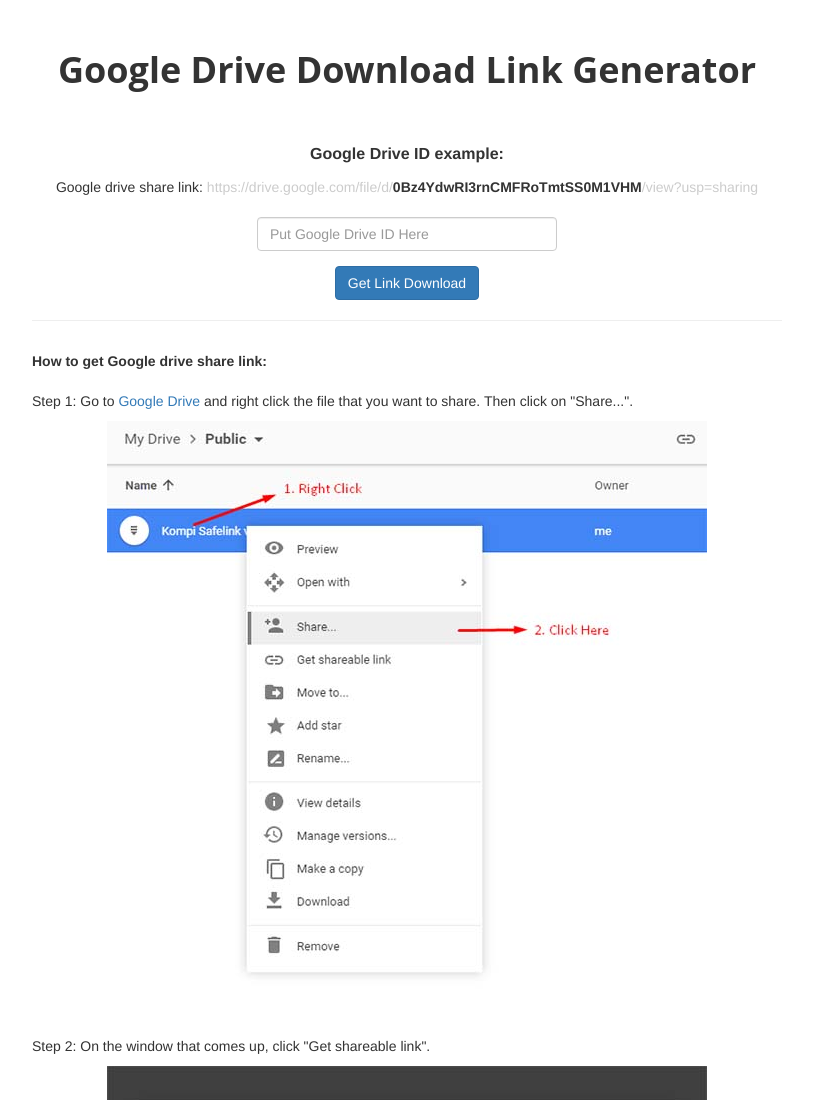
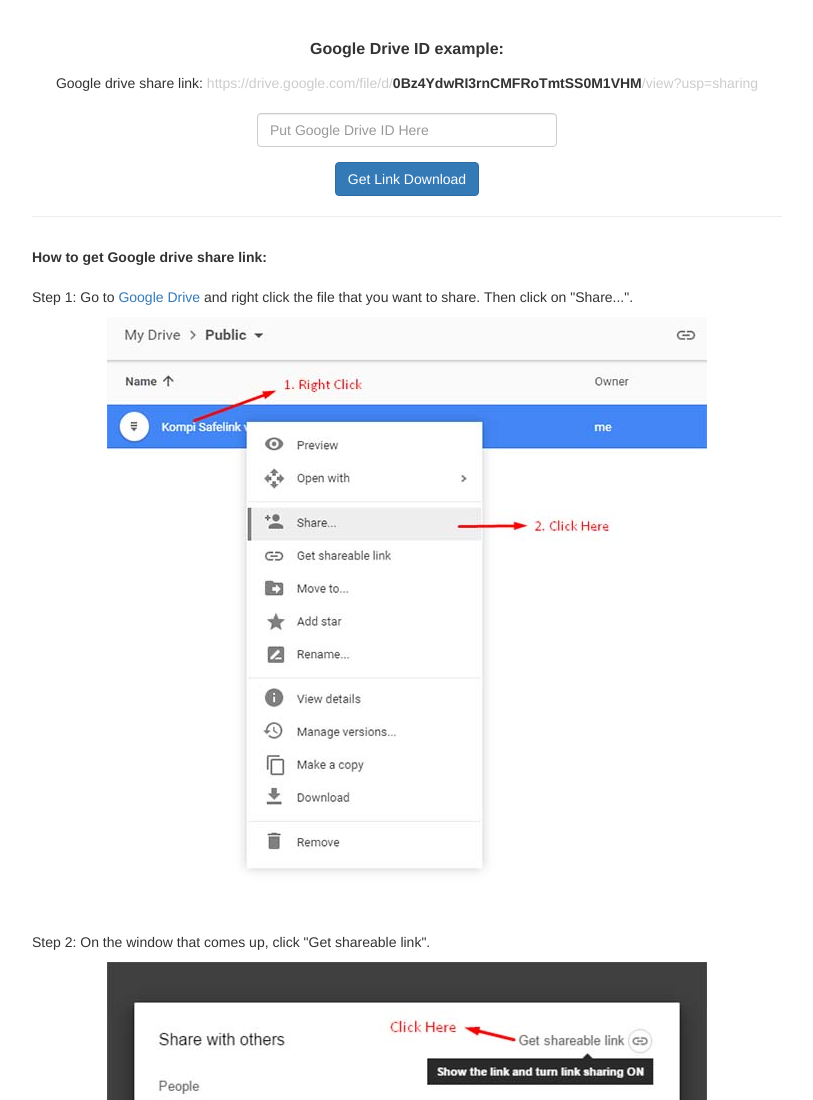
Before and after one commit to fernandj/Google-Drive-Generator, a plain HTML site: page index.html in a window 1280 px wide. Shown: the top 1100 px of the page, without its empty margins (233-1046 px from the left). Drawn offline with nearby package versions, Linux system fonts and the light colour scheme.

Commit message:
Update index.html

```diff
--- a/index.html
+++ b/index.html
@@ -10,8 +10,6 @@
 </head>
 <body>
 <div id="page_content">
-  <h1>Google Drive Download Link Generator</h1>
-
   <div class="container">
     <div class="row">
       <form>
```
